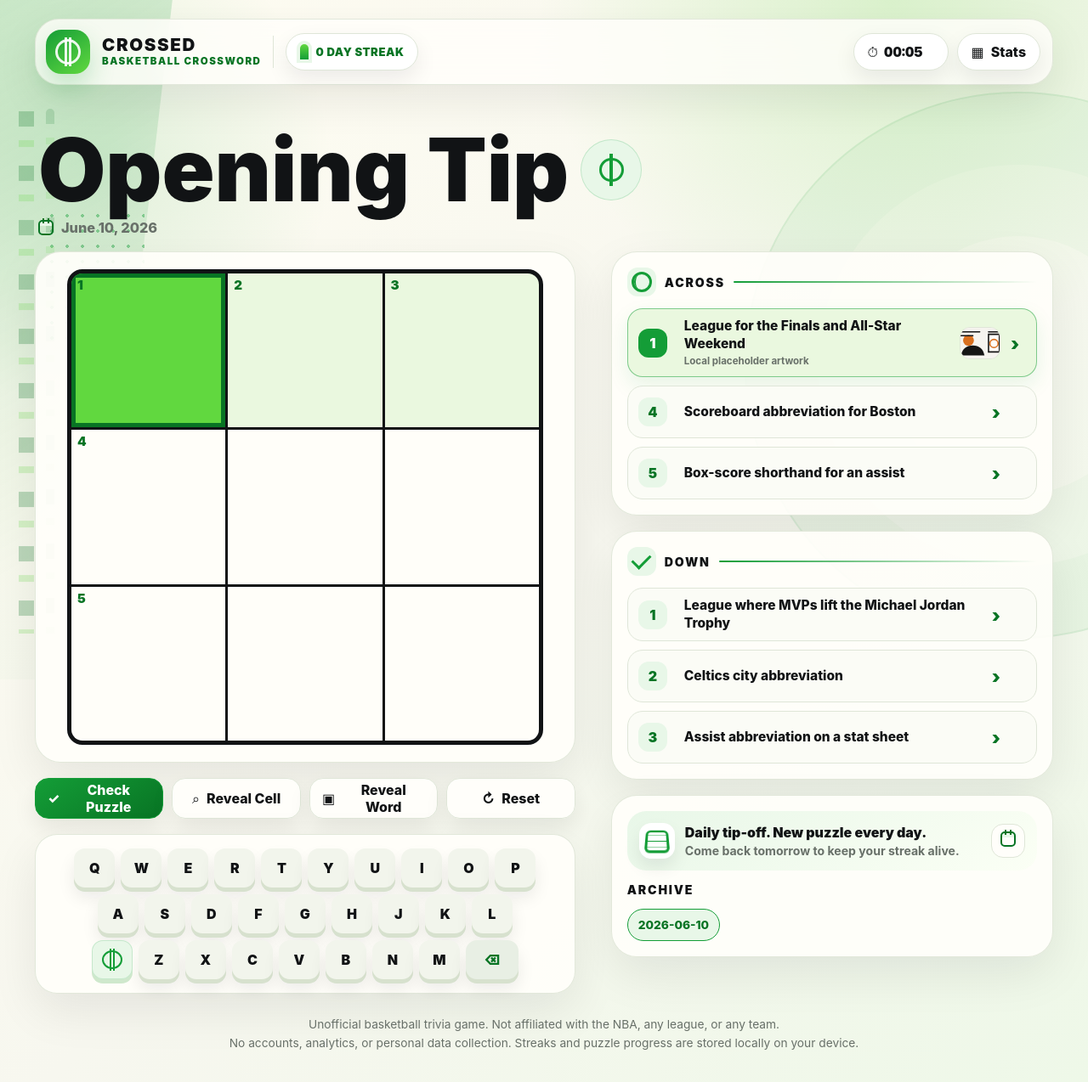
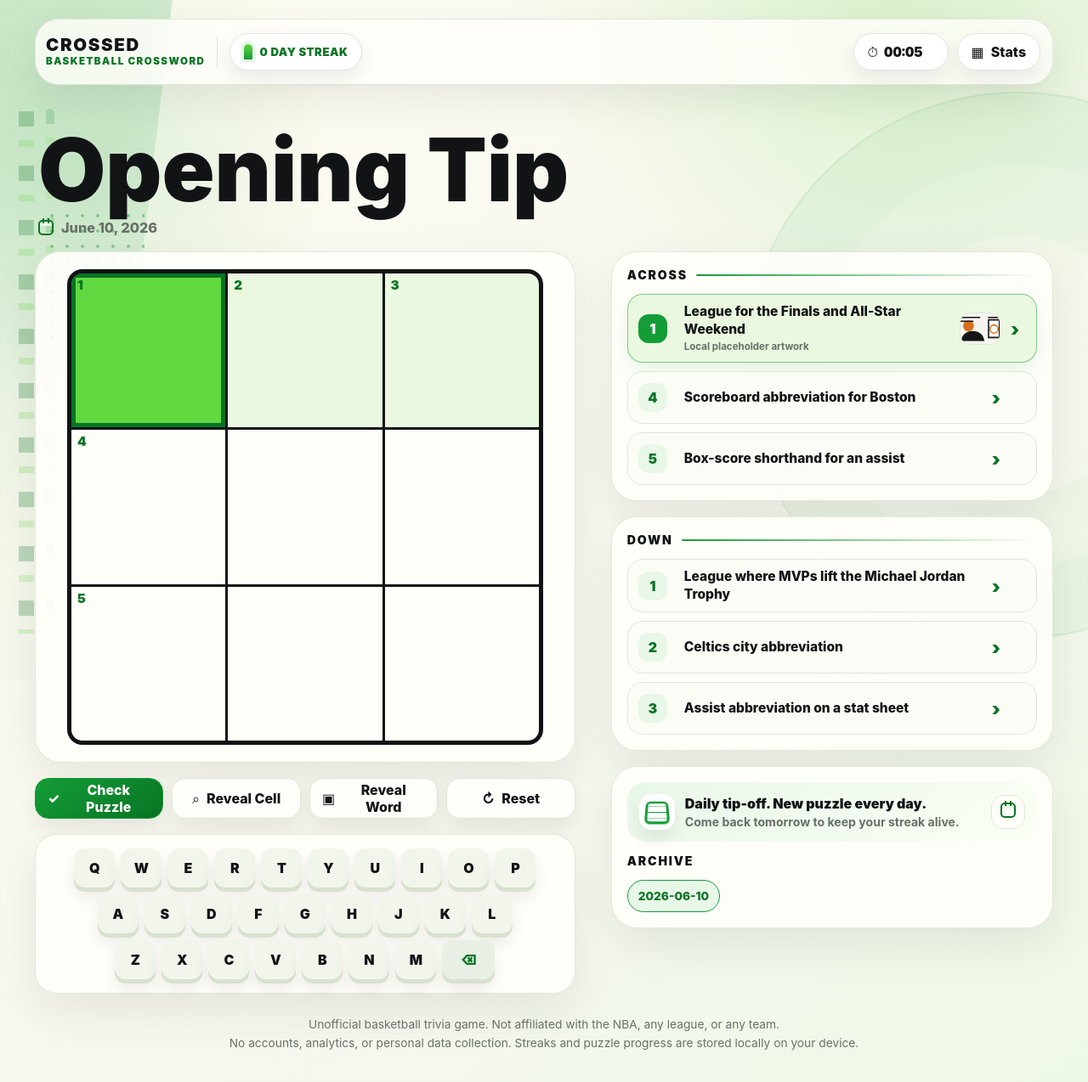
Before and after one commit to CharlieWright2727/crossed, a React (Vite) app: page / in a window 1280 px wide. Shown: the whole page at 85% size. Built offline with nearby package versions, Linux system fonts and the light colour scheme.

Commit message:
Remove decorative logo marks

```diff
--- a/src/App.tsx
+++ b/src/App.tsx
@@ -50,7 +50,7 @@ function App() {
       </div>
       <GameHeader elapsed={game.elapsed} streak={game.stats.currentStreak} onStats={() => setShowStats(true)} />
       <section className="title-block">
-        <h1>{puzzle.title}<span className="title-mark" aria-hidden="true" /></h1>
+        <h1>{puzzle.title}</h1>
         <p><span className="date-mark" aria-hidden="true" />{formatPuzzleDate(puzzle.date)}</p>
       </section>
       {isArchive && <p className="archive-banner">No puzzle is available for today, so you are playing the latest archive puzzle.</p>}
--- a/src/components/ClueList.tsx
+++ b/src/components/ClueList.tsx
@@ -13,7 +13,6 @@ export function ClueList({ puzzle, activeClue, direction, onSelect }: Props) {
       {(["across", "down"] as Direction[]).map((listDirection) => (
         <section className="clue-card" key={listDirection}>
           <div className="clue-card-header">
-            <span className={`clue-card-icon ${listDirection}`} aria-hidden="true" />
             <h2>{listDirection}</h2>
           </div>
           {puzzle.clues[listDirection].map((clue) => (
--- a/src/components/GameHeader.tsx
+++ b/src/components/GameHeader.tsx
@@ -10,7 +10,6 @@ export function GameHeader({ elapsed, streak, onStats }: Props) {
   return (
     <header className="game-header">
       <div className="brand-cluster">
-        <div className="brand-mark" aria-hidden="true" />
         <div className="brand-copy">
           <strong>CROSSED</strong>
           <span>BASKETBALL CROSSWORD</span>
--- a/src/components/OnScreenKeyboard.tsx
+++ b/src/components/OnScreenKeyboard.tsx
@@ -18,7 +18,6 @@ export function OnScreenKeyboard({ onLetter, onBackspace }: Props) {
         </div>
       ))}
       <div className="keyboard-row bottom-row">
-        <button type="button" className="ball-key" aria-hidden="true" tabIndex={-1} />
         {"ZXCVBNM".split("").map((letter) => (
           <button type="button" key={letter} onClick={() => onLetter(letter)} aria-label={`Enter ${letter}`}>
             {letter}
--- a/src/styles.css
+++ b/src/styles.css
@@ -175,31 +175,6 @@ p {
   min-width: 0;
 }
 
-.brand-mark {
-  position: relative;
-  width: 52px;
-  height: 52px;
-  border-radius: 18px;
-  background: linear-gradient(145deg, var(--accent), var(--selected));
-  box-shadow: 0 14px 30px rgba(20, 157, 55, 0.24);
-  overflow: hidden;
-}
-
-.brand-mark::before,
-.brand-mark::after {
-  content: "";
-  position: absolute;
-  inset: 11px;
-  border: 3px solid rgba(255, 255, 255, 0.9);
-  border-radius: 50%;
-}
-
-.brand-mark::after {
-  inset: 9px 22px;
-  border-width: 0 3px;
-  border-radius: 0;
-}
-
 .brand-copy {
   flex-direction: column;
   align-items: flex-start;
@@ -283,38 +258,11 @@ p {
 .title-block h1 {
   display: flex;
   align-items: center;
-  gap: 14px;
   margin: 0 0 12px;
   font-size: clamp(3.4rem, 8vw, 7.1rem);
   line-height: 0.9;
   font-weight: 950;
   letter-spacing: 0;
-}
-
-.title-mark {
-  position: relative;
-  display: grid;
-  place-items: center;
-  width: clamp(42px, 7vw, 72px);
-  height: clamp(42px, 7vw, 72px);
-  border-radius: 999px;
-  background: var(--accent-soft);
-  box-shadow: inset 0 0 0 1px rgba(20, 157, 55, 0.18);
-}
-
-.title-mark::before,
-.title-mark::after {
-  content: "";
-  position: absolute;
-  inset: 30%;
-  border: 3px solid var(--accent);
-  border-radius: 50%;
-}
-
-.title-mark::after {
-  inset: 24% 47%;
-  border-width: 0 2px;
-  border-radius: 0;
 }
 
 .title-block p {
@@ -511,28 +459,6 @@ p {
   font-weight: 950;
 }
 
-.keyboard .ball-key {
-  position: relative;
-  background: var(--accent-soft);
-  box-shadow: inset 0 0 0 1px rgba(20, 157, 55, 0.16), 0 5px 0 #cfe8cc;
-  cursor: default;
-}
-
-.keyboard .ball-key::before,
-.keyboard .ball-key::after {
-  content: "";
-  position: absolute;
-  inset: 12px;
-  border: 2px solid var(--accent);
-  border-radius: 50%;
-}
-
-.keyboard .ball-key::after {
-  inset: 10px 21px;
-  border-width: 0 2px;
-  border-radius: 0;
-}
-
 .keyboard .backspace-key {
   max-width: 62px;
   background: #e8efe4;
@@ -545,7 +471,7 @@ p {
 
 .clue-card-header {
   display: grid;
-  grid-template-columns: auto auto 1fr;
+  grid-template-columns: auto 1fr;
   align-items: center;
   gap: 10px;
   margin-bottom: 14px;
@@ -556,39 +482,6 @@ p {
   height: 2px;
   border-radius: 999px;
   background: linear-gradient(90deg, var(--accent), transparent);
-}
-
-.clue-card-icon {
-  position: relative;
-  display: grid;
-  place-items: center;
-  width: 34px;
-  height: 34px;
-  border-radius: 12px;
-  background: var(--accent-soft);
-  color: var(--accent-dark);
-  font-weight: 950;
-}
-
-.clue-card-icon::before {
-  content: "";
-  position: absolute;
-}
-
-.clue-card-icon.across::before {
-  width: 18px;
-  height: 18px;
-  border: 3px solid var(--accent);
-  border-radius: 50%;
-  box-shadow: inset 7px 0 0 -5px var(--accent);
-}
-
-.clue-card-icon.down::before {
-  width: 10px;
-  height: 18px;
-  border-right: 3px solid var(--accent);
-  border-bottom: 3px solid var(--accent);
-  transform: rotate(45deg) translate(-2px, -2px);
 }
 
 .clue-card h2,
```
